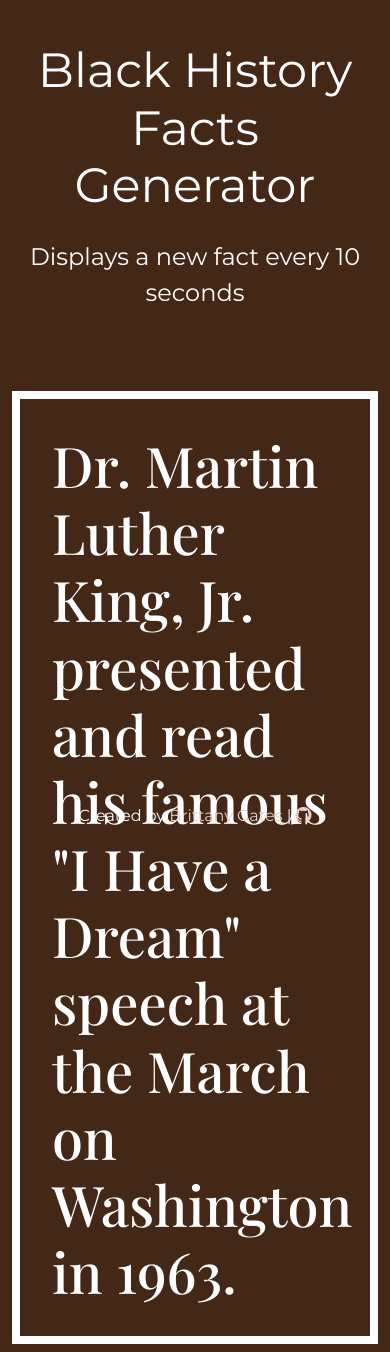
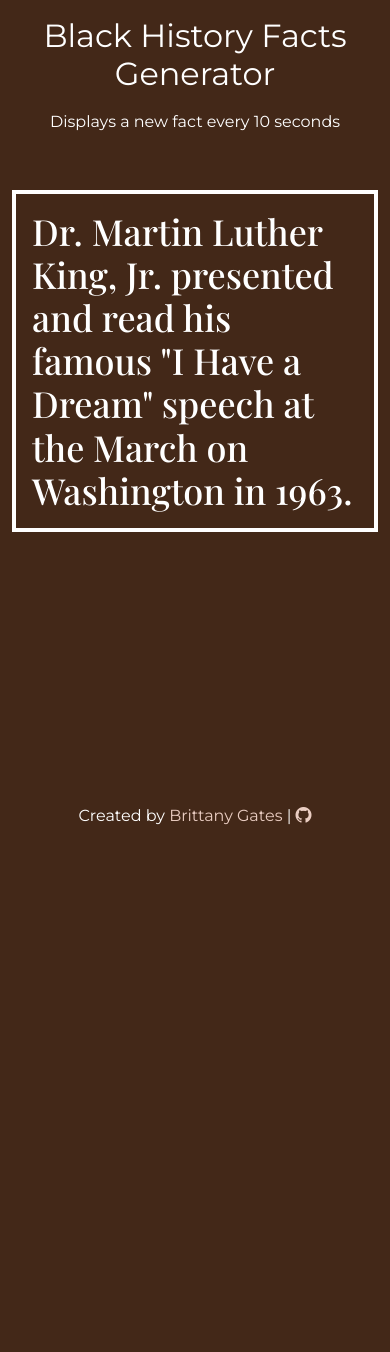
Before and after one commit to BrittanyGates/Quick-Black-History-Facts, a Flask app: page / in a window 390 px wide. After the commit the page ends 825 px from the top, so only its background shows below. Run offline with Flask 3, Linux system fonts and the light colour scheme; parts of the project's set-up code (start-up, migrations or seed data) failed here and were passed over; some web fonts are replaced.

Commit message:
Created the mobile devices CSS rules.

```diff
--- a/static/css/index.css
+++ b/static/css/index.css
@@ -54,3 +54,86 @@
     color: #FEEA00;
     text-decoration: none;
 }
+
+/* MOBILE DEVICE STYLES */
+/* PHONES */
+@media only screen and (max-width: 600px) {
+    /* GLOBAL STYLES */
+    .intro-div {
+        margin-top: 2vh;
+    }
+
+    .title, .description {
+        padding-bottom: 0.5rem;
+    }
+
+    .title {
+        font-size: 2rem;
+    }
+
+    .description {
+        font-size: 1rem;
+    }
+
+    .fact-div {
+        margin-top: 2rem;
+    }
+
+    .fact {
+        border: 0.25rem solid #FFF;
+        padding: 1rem;
+        font-size: 2.25rem;
+    }
+  }
+
+  /* TABLETS */
+  @media only screen and (min-width: 768px) and (max-width: 1023px) {
+    /* GLOBAL STYLES */
+    .intro-div {
+        margin-top: 3vh;
+    }
+
+    .title, .description {
+        padding-bottom: 0.75rem;
+    }
+
+    .title {
+        font-size: 2.5rem;
+    }
+
+    .description {
+        font-size: 1.25rem;
+    }
+
+    .fact-div {
+        margin-top: 2.5rem;
+    }
+
+    .fact {
+        border: 0.25rem solid #FFF;
+        padding: 1rem;
+        font-size: 2.75rem;
+    }
+  }
+
+  /* SMALL LAPTOPS SCREENS */
+  @media only screen and (min-width: 1023px) and (max-width: 1439px) {
+    /* GLOBAL STYLES */
+    .intro-div {
+        margin-top: 4vh;
+    }
+
+    .title {
+        font-size: 2.75rem;
+    }
+
+    .fact {
+        padding: 1.5rem;
+        font-size: 3rem;
+    }
+  }
+
+  /* MEDIUM LAPTOP SCREENS */
+  /* @media only screen and (min-width: 1440px) and (max-width: 1680px) {
+    /* GLOBAL STYLES */
+ /* } */
```
